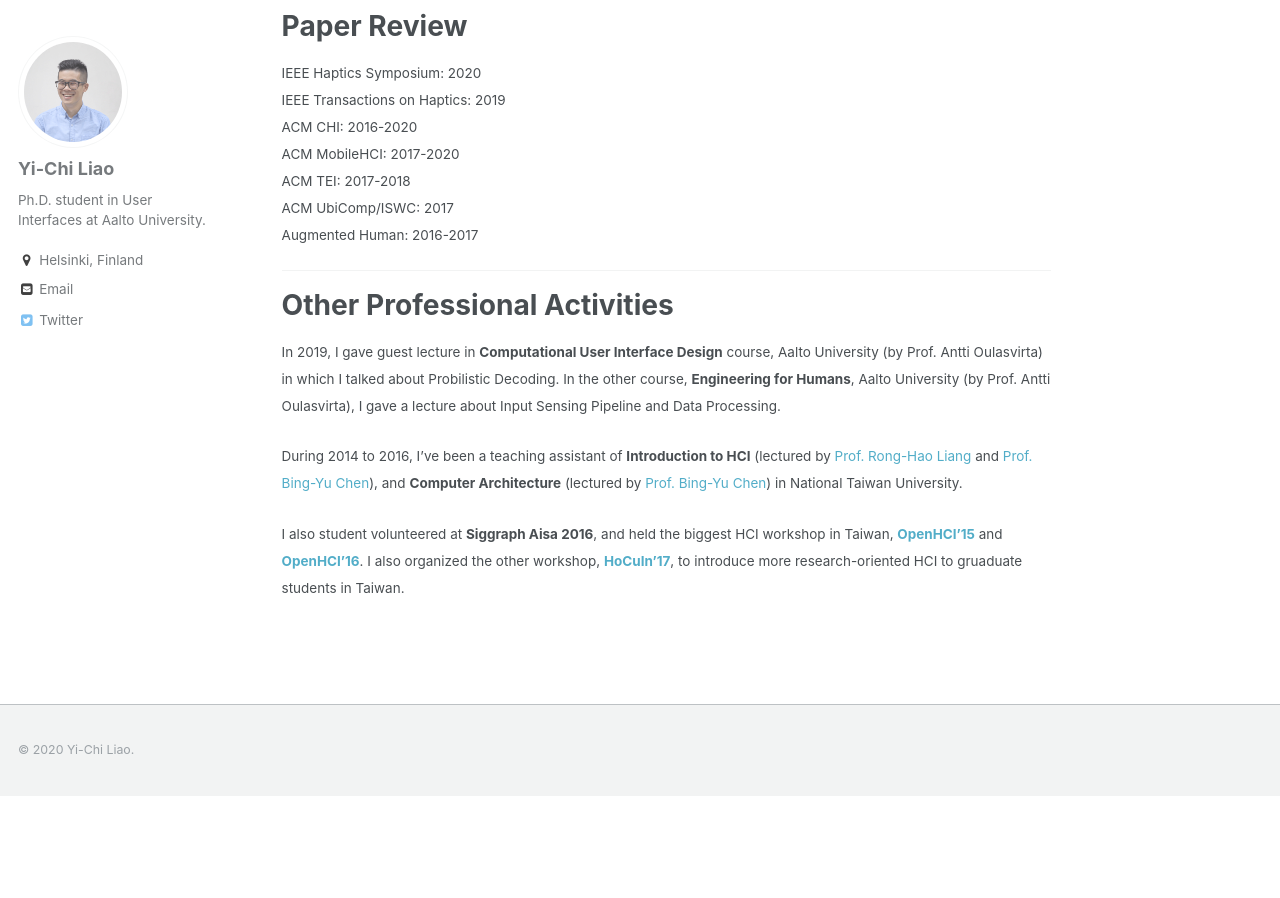
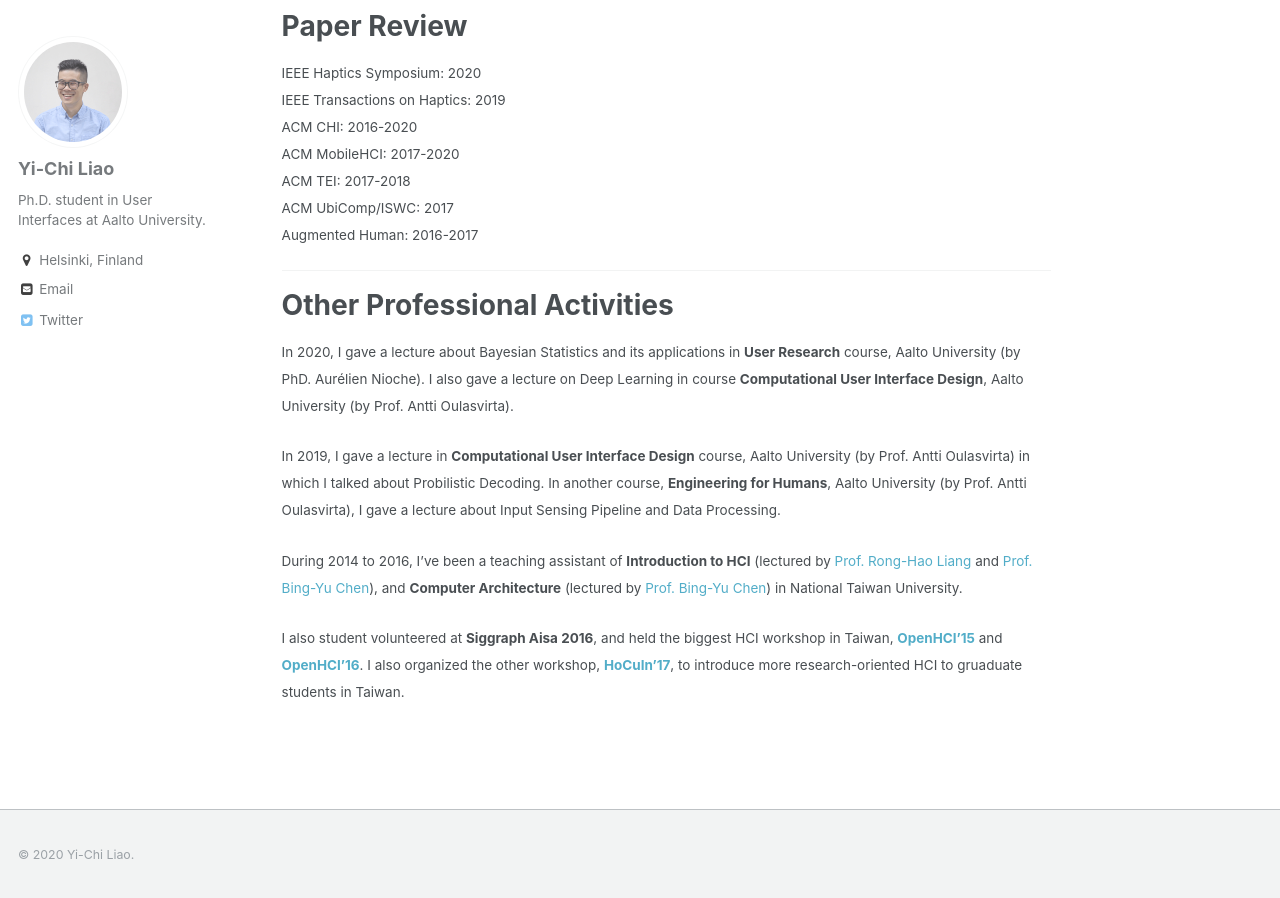
Before and after one commit to yichiliao/yichiliao.github.io, a Jekyll site: the page built from _pages/about.md, in a window 1280 px wide and 900 px high, scrolled down 4406 px. Built offline with Jekyll 4.4.1, drawn with Linux system fonts in a browser that asks for light colours; before the commit the page ends 5202 px from its top, so only the background shows below that; some of the changed lines change nothing that is shown; some of the changed text lies outside the part shown.

Commit message:
modify intro

```diff
--- a/_pages/about.md
+++ b/_pages/about.md
@@ -29,7 +29,7 @@
 Designing a push-button with desired sensation and performance is challenging because the mechanical construction must have the right response characteristics. Physical simulation of a button's force-displacement (FD) response has been studied to facilitate prototyping; however, the simulations' scope and realism have been limited. In this paper, we extend FD modeling to include vibration (V) and velocity-dependence characteristics (V). The resulting FDVV models better capture tactility characteristics of buttons, including snap. They increase the range of simulated buttons and the perceived realism relative to FD models. The paper also demonstrates methods for obtaining these models, editing them, and simulating accordingly. This end-to-end approach enables the analysis, prototyping, and optimization of buttons, and supports exploring designs that would be hard to implement mechanically.
 </small>
 
-<small>In Proc. CHI'20, 10-page paper //
+<small>In Proc. CHI'20 //
 [[Project Page](https://yichiliao.github.io/portfolio/1-dwellplus/)], [[Paper](http://yichiliao.github.io/files/dwellplus_uist17.pdf)], [[Short Video](https://youtu.be/E90wT4RwuSk)], [[Full Video](https://www.youtube.com/watch?v=SHxr5JcYqy8)]. </small>
 
 ------
@@ -42,7 +42,7 @@
 This paper presents Dwell+, a method that boosts the effectiveness of typical dwell select by augmenting the passive dwell duration with active haptic ticks which promptly drives rapid switches of modes forward through the user's skin sensation. Dwell+ enables multi-level dwell select using rapid haptic ticks. To select a mode from a button, users dwell-touch the button until the mode of selection being haptically prompted. Applications demonstrated implementing Dwell+ across different interfaces; ranging from vibration-enabled touchscreens to non-vibrating interfaces.
 </small>
 
-<small>In Proc. UIST'17, 10-page paper //
+<small>In Proc. UIST'17 //
 [[Project Page](https://yichiliao.github.io/portfolio/1-dwellplus/)], [[Paper](http://yichiliao.github.io/files/dwellplus_uist17.pdf)], [[Short Video](https://youtu.be/E90wT4RwuSk)], [[Full Video](https://www.youtube.com/watch?v=SHxr5JcYqy8)]. </small>
 
 ------
@@ -55,7 +55,7 @@
 We propose Outside-In, a visualization technique which re-introduces off-screen ROIs into the main screen as spatialpicture-in-picture (PIP) previews. The geometry of the pre-view windows further encodes the ROIs’ relative directions tothe main screen view, allowing for effective navigation.
 </small>
 
-<small>In Proc. UIST'17, 9-page paper //
+<small>In Proc. UIST'17 //
 [[Project Page](https://yichiliao.github.io/portfolio/2-outsidein/)], [[Paper](http://yichiliao.github.io/files/outsidein_uist17.pdf)], [[Video](https://www.youtube.com/watch?v=XyN1TRUhelw)].
 </small>
 
@@ -72,7 +72,7 @@
 "Transferring rich spatialtemporal tactile messages while retaining the recognition rates" has been a major challenge in the development of tactile displays. We present EdgeVib, a set of multistroke alphanumeric patterns based on EdgeWrite. Learning these patterns takes comparable period to learning Graffiti (15min), while the recognition rates achive 85.9% and 88.6% for alphabet and digits respectively.
 </small>
 
-<small>In Proc. UIST'16, 6-page paper //
+<small>In Proc. UIST'16 //
 [[Project Page](https://yichiliao.github.io/portfolio/3-edgevib/)], [[Paper](https://yichiliao.github.io/files/edgevib_uist16.pdf)], [[Video](https://www.youtube.com/watch?v=Q_2owlSeDg4)]. </small>
 
 ------
@@ -113,7 +113,11 @@
 ======
 
 <small>
-In 2019, I gave guest lecture in **Computational User Interface Design** course, Aalto University (by Prof. Antti Oulasvirta) in which I talked about Probilistic Decoding. In the other course, **Engineering for Humans**, Aalto University (by Prof. Antti Oulasvirta), I gave a lecture about Input Sensing Pipeline and Data Processing.
+In 2020, I gave a lecture about Bayesian Statistics and its applications in **User Research** course, Aalto University (by PhD. Aurélien Nioche). I also gave a lecture on Deep Learning in course **Computational User Interface Design**, Aalto University (by Prof. Antti Oulasvirta).
+</small>
+
+<small>
+In 2019, I gave a lecture in **Computational User Interface Design** course, Aalto University (by Prof. Antti Oulasvirta) in which I talked about Probilistic Decoding. In another course, **Engineering for Humans**, Aalto University (by Prof. Antti Oulasvirta), I gave a lecture about Input Sensing Pipeline and Data Processing.
 </small>
 
 <small>
```
